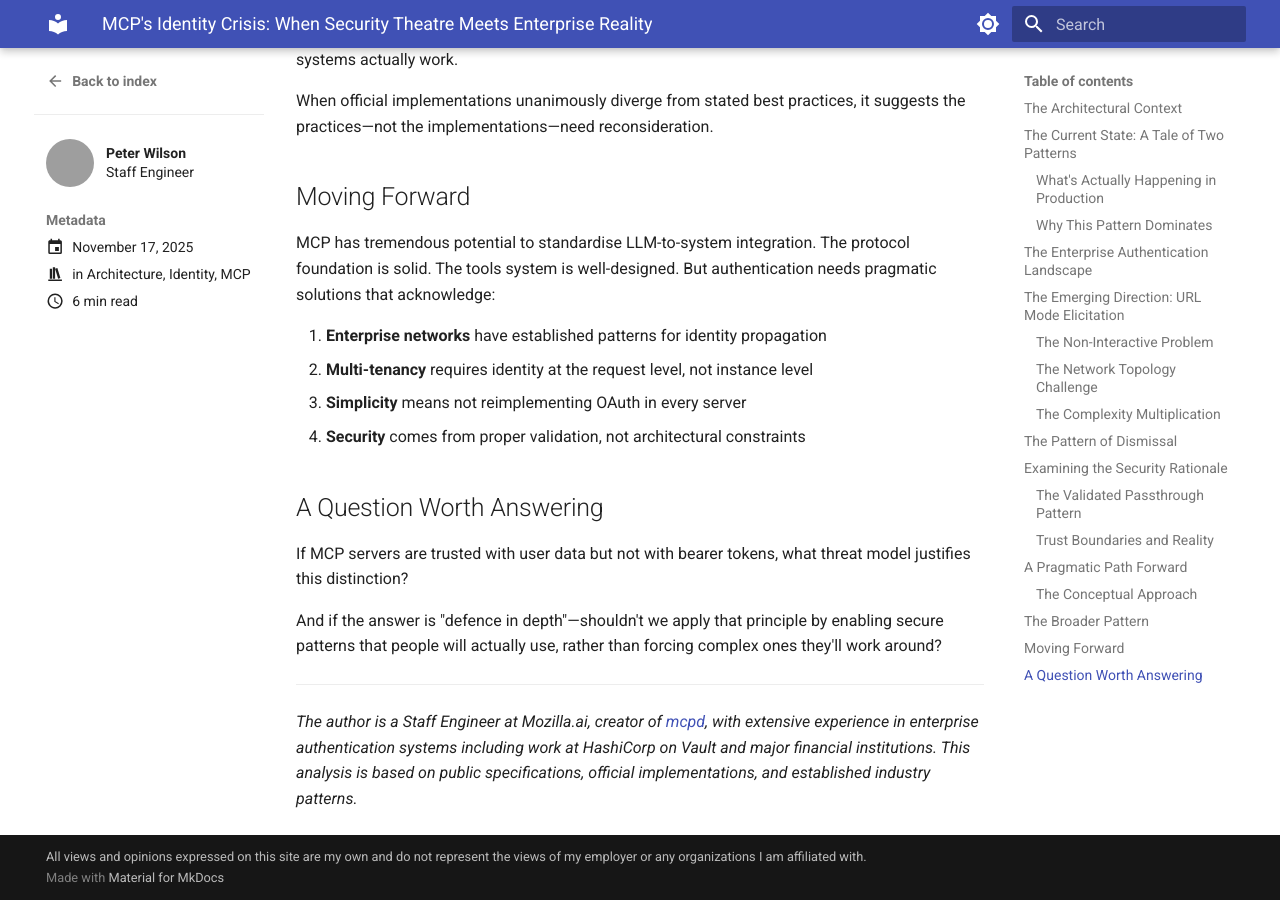
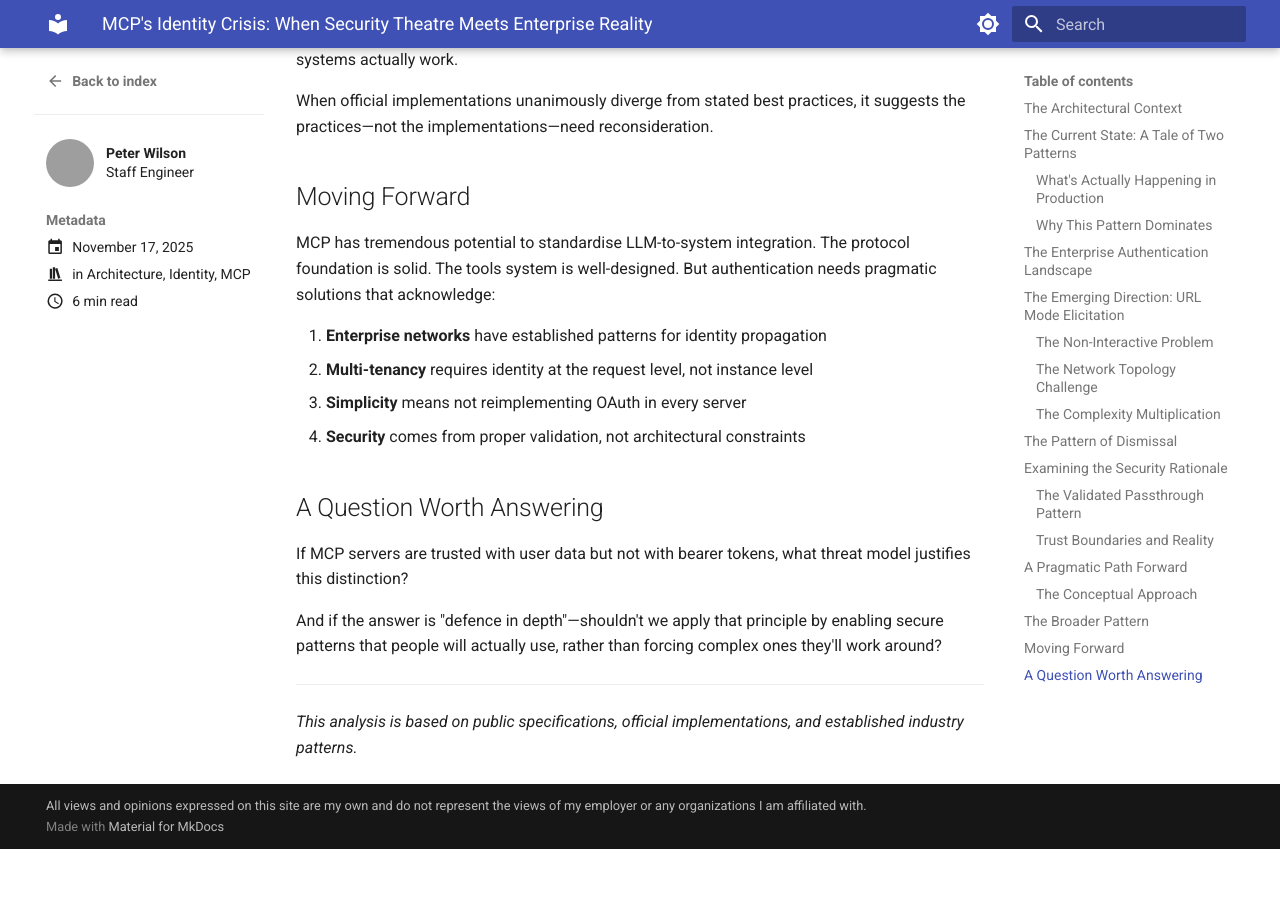
Before and after one commit to peteski22/blog, an MkDocs documentation site: the page built from docs/posts/posts/mcp-identity-crisis.md, in a window 1280 px wide and 900 px high, scrolled down 6975 px. Built offline with MkDocs 1.6.1 and Material for MkDocs 9.7.7, drawn with Linux system fonts in a browser that asks for light colours; after the commit the page ends 7824 px from its top, so only the background shows below that; grey boxes are pictures that could not be loaded.

Commit message:
Remove redundant author bio from blog post (#3)
Author details are now available on the dedicated About page.
Keep only the statement about analysis methodology for credibility.

```diff
--- a/docs/posts/posts/mcp-identity-crisis.md
+++ b/docs/posts/posts/mcp-identity-crisis.md
@@ -319,4 +319,4 @@ And if the answer is "defence in depth"—shouldn't we apply that principle by e
 
 ------
 
-*The author is a Staff Engineer at Mozilla.ai, creator of [mcpd](https://github.com/mozilla-ai/mcpd), with extensive experience in enterprise authentication systems including work at HashiCorp on Vault and major financial institutions. This analysis is based on public specifications, official implementations, and established industry patterns.*
+*This analysis is based on public specifications, official implementations, and established industry patterns.*
```
